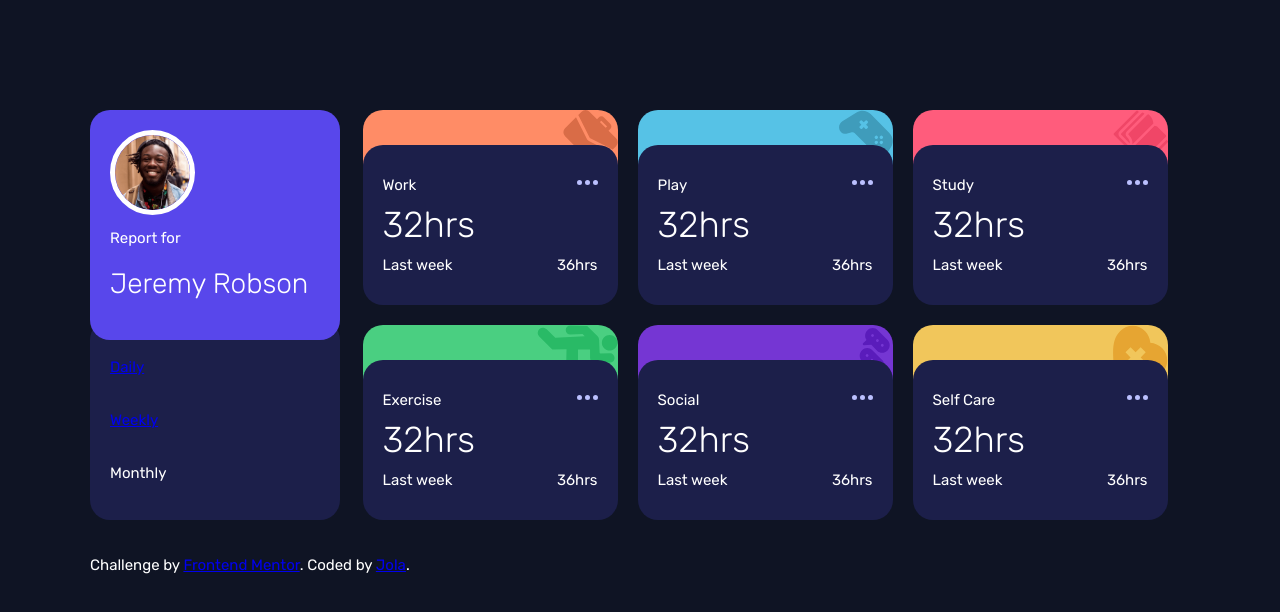
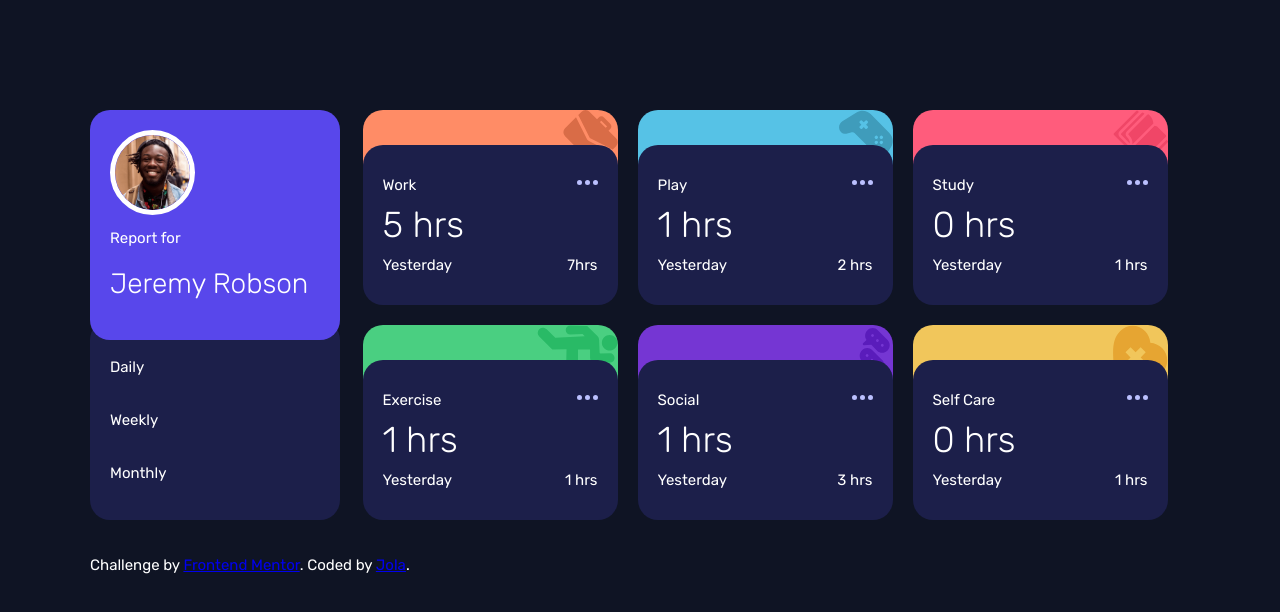
Before and after one commit to joannawalach1/time-tracking-dashboard-main, a plain HTML site: page index.html in a window 1280 px wide. Drawn offline with Linux system fonts and the light colour scheme.

Commit message:
new links styling

```diff
--- a/dist/readjson.js
+++ b/dist/readjson.js
@@ -12,7 +12,7 @@ linkDaily.addEventListener("click", function getDailyDates() {
                 return response.json()
             })
             .then((data) => {
-                dynamicText[i].textContent = "yesterday";
+                dynamicText[i].textContent = "Yesterday";
                 hours[i].textContent = data[i].timeframes.daily.current + ' hrs';
                 lastWeek[i].textContent = data[i].timeframes.daily.previous + ' hrs';
             })
@@ -30,7 +30,7 @@ linkWeekly.addEventListener("click", function getWeeklyDates() {
                 return response.json()
             })
             .then((data) => {
-                dynamicText[i].textContent = "last week";
+                dynamicText[i].textContent = "Last week";
                 hours[i].textContent = data[i].timeframes.weekly.current + ' hrs';
                 lastWeek[i].textContent = data[i].timeframes.weekly.previous + ' hrs';
             })
@@ -48,7 +48,7 @@ linkMonthly.addEventListener("click", function getMonthlyDates() {
                 return response.json()
             })
             .then((data) => {
-                dynamicText[i].textContent = "last month";
+                dynamicText[i].textContent = "Last month";
                 hours[i].textContent = data[i].timeframes.monthly.current + ' hrs';
                 lastWeek[i].textContent = data[i].timeframes.monthly.previous + ' hrs';
             })
--- a/index.html
+++ b/index.html
@@ -16,7 +16,7 @@
   </head>
   <body>
       <article class="wrapper">
-        <div class="wrapper__menu">
+        <section class="wrapper__menu">
           <div class="wrapper__menu--top">
             <img class="photo" src="images/image-jeremy.png" alt="photo" />
             <p>Report for</p>
@@ -25,10 +25,10 @@
           <div class="wrapper__menu--bottom">
             <p id="paradaily"><a href="#">Daily</a></p>
             <p id="paraweekly"><a href="#">Weekly</a></p>
-            <p id="paramonthly"><a href="#"></a>Monthly</p>
+            <p id="paramonthly"><a href="#">Monthly</a></p>
           </div>
-        </div>
-        <div class="wrapper__content">
+        </section>
+        <section class="wrapper__content">
           <div class="card">
             <div class="card__top card__top--work"></div>
               <div class="card__bottom">
@@ -37,11 +37,11 @@
                   <img class="ellipseicon" src="images/icon-ellipsis.svg" alt="icon" />
                 </div>
                 <div class="card__bottom--secondline">
-                  <h2 class="print-data">32hrs</h2>
+                  <h2 class="print-data">5 hrs</h2>
                 </div>
                 <div class="card__bottom--thirdline">
-                  <p class="boxtext">Last week </p>
-                  <p class="lastweek">36hrs</p>
+                  <p class="boxtext">Yesterday </p>
+                  <p class="lastweek">7hrs</p>
                 </div>
             </div>
           </div>
@@ -53,11 +53,11 @@
                 <img class="ellipseicon" src="images/icon-ellipsis.svg" alt="icon" />
               </div>
               <div class="card__bottom--secondline">
-                <h2 class="print-data">32hrs</h2>
+                <h2 class="print-data">1 hrs</h2>
               </div>
               <div class="card__bottom--thirdline">
-                <p class="boxtext">Last week </p>
-                  <p class="lastweek">36hrs</p>
+                <p class="boxtext">Yesterday </p>
+                  <p class="lastweek">2 hrs</p>
               </div>
             </div>
           </div>
@@ -69,11 +69,11 @@
                 <img class="ellipseicon" src="images/icon-ellipsis.svg" alt="icon" />
               </div>
               <div class="card__bottom--secondline">
-                <h2 class="print-data">32hrs</h2>
+                <h2 class="print-data">0 hrs</h2>
               </div>
               <div class="card__bottom--thirdline">
-                <p class="boxtext">Last week </p>
-                  <p class="lastweek">36hrs</p>
+                <p class="boxtext">Yesterday </p>
+                  <p class="lastweek">1 hrs</p>
               </div>
           </div>
           </div>
@@ -85,11 +85,11 @@
                 <img class="ellipseicon" src="images/icon-ellipsis.svg" alt="icon" />
               </div>
               <div class="card__bottom--secondline">
-                <h2 class="print-data">32hrs</h2>
+                <h2 class="print-data">1 hrs</h2>
               </div>
               <div class="card__bottom--thirdline">
-                <p class="boxtext">Last week </p>
-                  <p class="lastweek">36hrs</p>
+                <p class="boxtext">Yesterday </p>
+                  <p class="lastweek">1 hrs</p>
               </div>
           </div>
           </div>
@@ -101,11 +101,11 @@
                 <img class="ellipseicon" src="images/icon-ellipsis.svg" alt="icon" />
               </div>
               <div class="card__bottom--secondline">
-                <h2 class="print-data">32hrs</h2>
+                <h2 class="print-data">1 hrs</h2>
               </div>
               <div class="card__bottom--thirdline">
-                <p class="boxtext">Last week </p>
-                <p class="lastweek">36hrs</p>
+                <p class="boxtext">Yesterday </p>
+                <p class="lastweek">3 hrs</p>
               </div>
           </div>
           </div>
@@ -117,16 +117,15 @@
                 <img class="ellipseicon" src="images/icon-ellipsis.svg" alt="icon" />
               </div>
               <div class="card__bottom--secondline">
-                <h2 class="print-data">32hrs</h2>
+                <h2 class="print-data">0 hrs</h2>
               </div>
               <div class="card__bottom--thirdline">
-                <p class="boxtext">Last week </p>
-                  <p class="lastweek">36hrs</p>
+                <p class="boxtext">Yesterday </p>
+                  <p class="lastweek">1 hrs</p>
               </div>
           </div>
           </div>
-        </div>
-        </div>
+        </section>
       </article>
     <br><br>
     <div class="attribution">
--- a/scss/main.scss
+++ b/scss/main.scss
@@ -3,11 +3,10 @@
 @import url("https://fonts.googleapis.com/css2?family=Rubik:wght@300;400;500&display=swap");
 
 
-    * {
+* {
         margin: 0;
         padding: 0;
-      }
-
+}
 
 html {
   font-family: "Rubik", sans-serif;
@@ -60,12 +59,20 @@ body {
     display: flex;
     flex-direction: column;
     flex-grow: 1;
-    min-height: 120px;
+    min-height:10px;
     background-color: colors.$darkblue;
     border-radius: variables.$radius;
     z-index: 5;
     justify-content: space-around;
     padding: 20px;
+    & a {
+      color: white;
+      text-decoration: none;
+    }
+    & a:hover {
+      color: blue;
+      text-decoration: none;
+    }
   }
 }
 
@@ -173,7 +180,7 @@ body {
         width: 280px;
         margin-bottom: 20px;
         &--bottom {
-            align-content: space-around;
+          justify-content: space-around;
         }
     }
 
@@ -183,7 +190,6 @@ body {
         align-items: center;
         justify-content: center;
         padding: 0;
-
     }
 
     .card {
@@ -207,6 +213,11 @@ body {
            padding-left: 50px;
            margin: 0;
        }
+       &--bottom {
+         display: flex;
+         flex-direction: row;
+         justify-content: space-around;
+       }
     }
 
     .wrapper__content {
```
Also changed, not shown: scss/main.css, scss/main.min.css, 2 other files.
